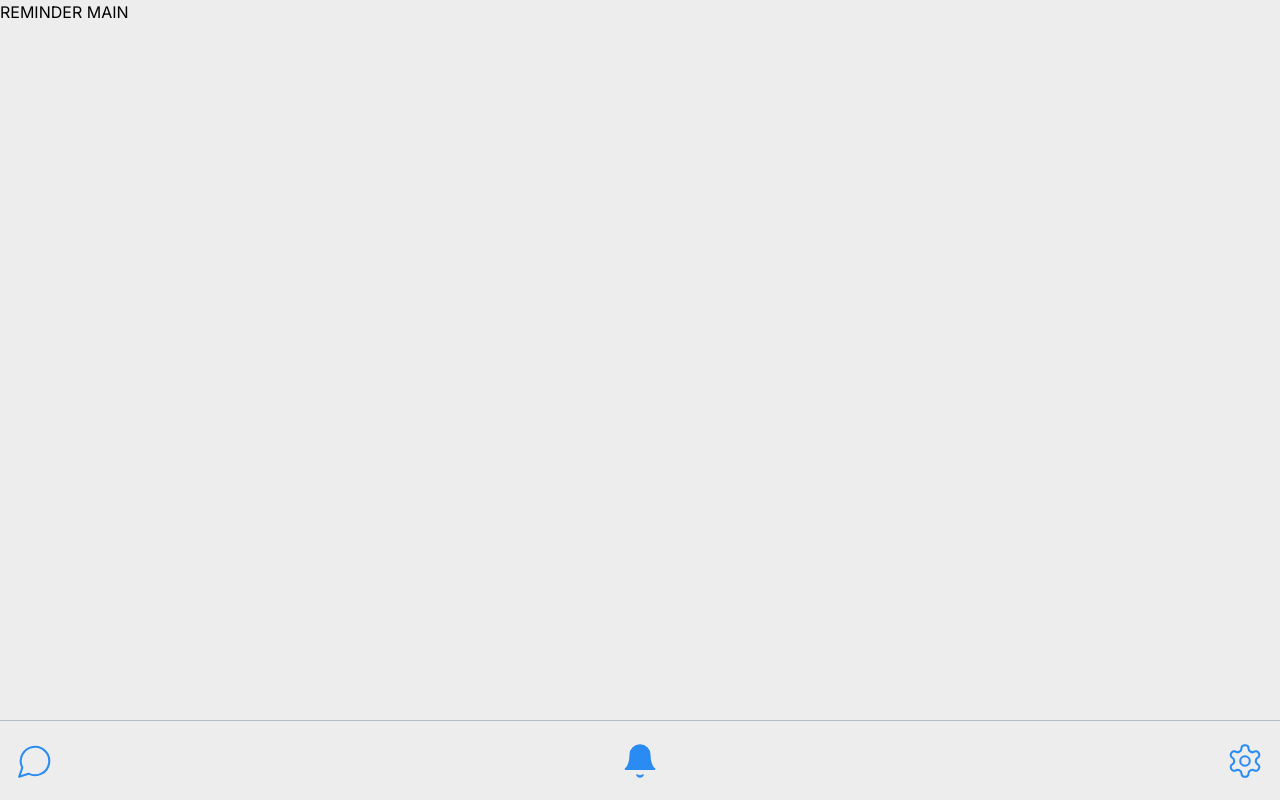
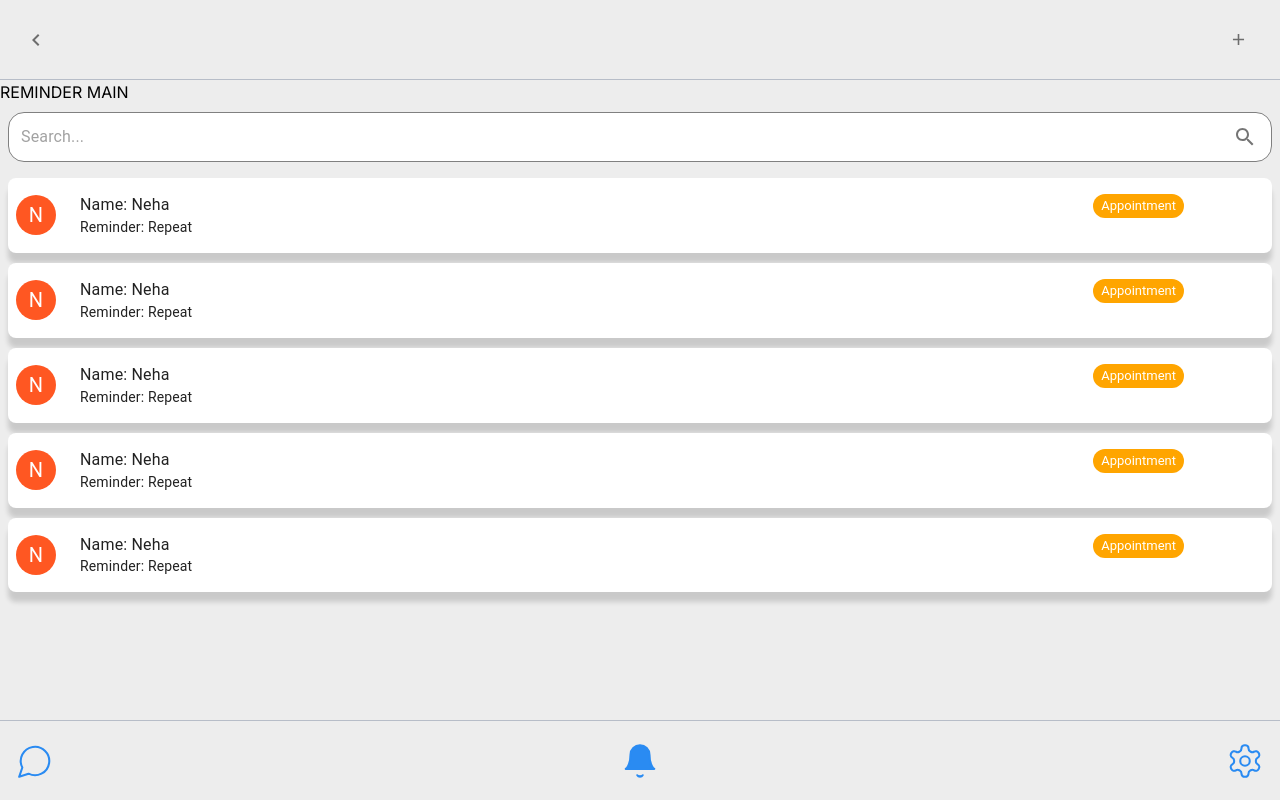
Before and after one commit to ellenxxxiao/uwa-orthodontics-app, a Next.js app: page /reminder-list in a window 1280 px wide. Built offline with nearby package versions, Linux system fonts and the light colour scheme.

Commit message:
new changes set reminder page

```diff
--- /dev/null
+++ b/src/app/components/reminderCard/reminderCard.tsx
@@ -0,0 +1,92 @@
+import React, { useState } from "react";
+import {
+  Card,
+  CardContent,
+  Typography,
+  IconButton,
+  Box,
+  Avatar,
+  Stack,
+  Chip,
+} from "@mui/material";
+import EditIcon from "@mui/icons-material/Edit";
+import DeleteIcon from "@mui/icons-material/Delete";
+import { deepOrange, deepPurple } from "@mui/material/colors";
+
+const ReminderCard = () => {
+  const [isSwiping, setIsSwiping] = useState(false);
+
+  const handleMouseEnter = () => setIsSwiping(true);
+  const handleMouseLeave = () => setIsSwiping(false);
+
+  return (
+    <Card
+      sx={{
+        width: "100%",
+        boxShadow: "0px 10px 5px rgba(0, 0, 0, 0.15)",
+        transition: "transform 0.3s ease-in-out",
+        borderRadius: 2,
+        display: "flex",
+      }}
+      onMouseEnter={handleMouseEnter}
+      onMouseLeave={handleMouseLeave}
+    >
+      <Stack direction="row" width={"100%"}>
+        <Box sx={{ display: "flex", alignItems: "center", p: 1 }}>
+          <Avatar sx={{ bgcolor: deepOrange[500] }}>N</Avatar>
+        </Box>
+
+        <CardContent
+          sx={{ flex: "1 1 auto", display: "flex", flexDirection: "column" }}
+        >
+          <Typography variant="body2" fontSize={"16px"}>
+            Name: Neha
+          </Typography>
+          <Typography variant="body2" fontSize={"14px"}>
+            Reminder: Repeat
+          </Typography>
+        </CardContent>
+        <Box sx={{ display: "flex", alignItems: "top", py:2, px:1}}>
+          <Chip size="small" label="Appointment" sx={{ backgroundColor: "orange", color:"white" }} />
+        </Box>
+
+        <Box
+          sx={{
+            display: "flex",
+            flexDirection: "row",
+            alignItems: "center",
+            backgroundColor: "#f5f5f5",
+            transform: "translateX(100%)",
+            transition: "transform 0.3s ease-in-out",
+            //   justifyContent: "center",
+            ...(isSwiping && { transform: "translateX(0)" }),
+          }}
+          className="flex flex-row"
+        >
+          <Box
+            className="flex flex-col"
+            sx={{
+              background: "#c4c4c4",
+              justifyContent: "center",
+              height: "100%",
+            }}
+          >
+            <IconButton aria-label="edit">
+              <EditIcon sx={{ color: "white" }} />
+            </IconButton>
+          </Box>
+          <Box
+            className="flex flex-col"
+            sx={{ background: "red", height: "100%", justifyContent: "center" }}
+          >
+            <IconButton aria-label="delete">
+              <DeleteIcon sx={{ color: "white" }} />
+            </IconButton>
+          </Box>
+        </Box>
+      </Stack>
+    </Card>
+  );
+};
+
+export default ReminderCard;
--- /dev/null
+++ b/src/app/components/searchInput/searchInput.tsx
@@ -0,0 +1,35 @@
+import * as React from "react";
+import Paper from "@mui/material/Paper";
+import InputBase from "@mui/material/InputBase";
+import IconButton from "@mui/material/IconButton";
+import SearchIcon from "@mui/icons-material/Search";
+
+export default function SearchInput() {
+  return (
+    <Paper
+      component="form"
+      sx={{
+        p: "2px 4px",
+        display: "flex",
+        alignItems: "center",
+        width: "100%",
+        border: "0.1px solid grey", // Corrected border style
+        borderRadius: "16px",
+        boxShadow: "none", // Remove default box-shadow for 3D effect customization
+        transition: "box-shadow 0.3s ease-in-out", // Enable hover effect
+        "&:hover": {
+          boxShadow: "0px 4px 8px rgba(0, 0, 0, 0.35)", // Custom 3D hover effect
+        },
+      }}
+    >
+      <InputBase
+        sx={{ ml: 1, flex: 1 }}
+        placeholder="Search..."
+        inputProps={{ "aria-label": "Search" }}
+      />
+      <IconButton type="button" sx={{ p: "10px" }} aria-label="search">
+        <SearchIcon />
+      </IconButton>
+    </Paper>
+  );
+}
--- a/src/app/reminder-list/page.tsx
+++ b/src/app/reminder-list/page.tsx
@@ -1,14 +1,40 @@
 "use client";
-
+import AddIcon from "@mui/icons-material/Add";
+import ChevronLeftIcon from "@mui/icons-material/ChevronLeft";
 import Footer from "../components/Footer";
+import Header from "../components/Header";
+import ReminderCard from "../components/reminderCard/reminderCard";
+import SearchInput from "../components/searchInput/searchInput";
+import { IconButton } from "@mui/material";
 
 export default function Home() {
   return (
     <>
       <div className="flex h-screen flex-col">
         {/* main */}
+        <Header type={"primary"} iconLeft={<IconButton aria-label="back" className="bg-base-100">
+          <ChevronLeftIcon />
+        </IconButton>} iconRight={
+          <IconButton aria-label="back" className="bg-base-100">
+            <AddIcon
+              fontSize="large"
+              onClick={() => { alert('hello') }}
+              sx={{ padding: 1 }} // Apply spacing using theme.spacing()
+            /> </IconButton>} />
+
         <div className="w-full flex-1 overflow-y-auto bg-base-100">
           REMINDER MAIN
+          <div className="  flex flex-col px-2 py-2 gap-4 ">
+            <SearchInput />
+            <div className="flex flex-col gap-[10px]">
+              <ReminderCard />
+              <ReminderCard />
+              <ReminderCard />
+              <ReminderCard />
+              <ReminderCard />
+            </div>
+
+          </div>
         </div>
 
         {/* footer */}
```
